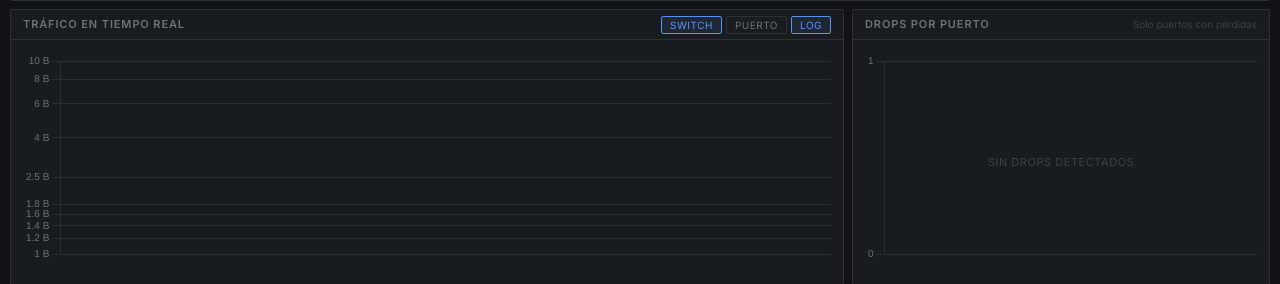
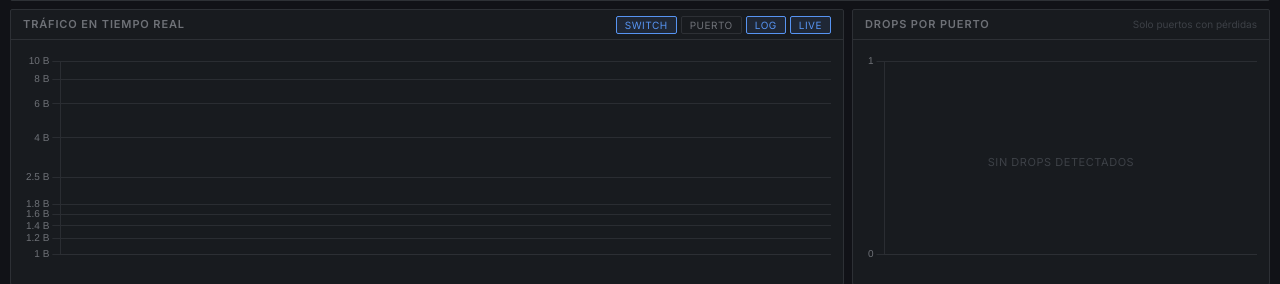
Before and after one commit to mariomontecatine/mininet-agents, a Flask app: page / in a window 1280 px wide. Shown: the part 1699-1983 px from the top of the page. Run offline with Flask 3, Linux system fonts and the light colour scheme; data that the repository does not hold is empty.

Commit message:
Dashboard: scrollable history mode for live traffic chart
Adds a Live/Full toggle next to Switch/Port. In Full mode the chart
canvas grows with the sample count inside an overflow-x:auto wrapper
and auto-scrolls to the right edge as new samples arrive. Live mode
keeps the previous fixed 60-sample window.

- supervisor: keep up to 2000 samples in live_metrics.json (~2.7 h
  at 5 s) so old data is still available when scrolling back.
- dashboard API: /api/live-metrics[/switch] accept ?limit=N (10–2000).
- UI: scrollable wrapper, dynamic canvas width, auto-scroll right.

```diff
--- a/dashboard/app.py
+++ b/dashboard/app.py
@@ -540,8 +540,16 @@ def api_qos_history():
 
 @app.route("/api/live-metrics")
 def api_live_metrics():
-    """Serie temporal por puerto desde live_metrics.json (muestras cada ~5s)."""
-    history = _load_json("live_metrics.json", [])[-60:]
+    """Serie temporal por puerto desde live_metrics.json (muestras cada ~5s).
+
+    Query param `limit` (default 60, máx 2000): nº de muestras devueltas.
+    """
+    try:
+        limit = int(request.args.get("limit", 60))
+    except (TypeError, ValueError):
+        limit = 60
+    limit = max(10, min(limit, 2000))
+    history = _load_json("live_metrics.json", [])[-limit:]
     if not history:
         return jsonify({"labels": [], "ports": {}})
 
@@ -568,8 +576,16 @@ def api_live_metrics():
 
 @app.route("/api/live-metrics/switch")
 def api_live_metrics_switch():
-    """Serie temporal agregada por switch desde live_metrics.json (muestras cada ~5s)."""
-    history = _load_json("live_metrics.json", [])[-60:]
+    """Serie temporal agregada por switch desde live_metrics.json (muestras cada ~5s).
+
+    Query param `limit` (default 60, máx 2000): nº de muestras devueltas.
+    """
+    try:
+        limit = int(request.args.get("limit", 60))
+    except (TypeError, ValueError):
+        limit = 60
+    limit = max(10, min(limit, 2000))
+    history = _load_json("live_metrics.json", [])[-limit:]
     if not history:
         return jsonify({"labels": [], "switches": {}})
 
--- a/dashboard/templates/index.html
+++ b/dashboard/templates/index.html
@@ -101,7 +101,11 @@
 
     /* ── Chart containers ── */
     .chart-wrap { position: relative; }
-    #chart-traffic-wrap { height: 220px; }
+    #chart-traffic-wrap { height: 220px; overflow-x: auto; overflow-y: hidden; }
+    #chart-traffic-wrap::-webkit-scrollbar { height: 6px; }
+    #chart-traffic-wrap::-webkit-scrollbar-track { background: transparent; }
+    #chart-traffic-wrap::-webkit-scrollbar-thumb { background: var(--border); border-radius: 3px; }
+    #chart-traffic-inner { height: 100%; min-width: 100%; position: relative; }
     #chart-drops-wrap   { height: 220px; }
     #chart-util-wrap    { height: 160px; }
 
@@ -507,11 +511,14 @@
           <button class="btn-tog active" id="btn-view-sw" onclick="setView('switch')">Switch</button>
           <button class="btn-tog"        id="btn-view-pt" onclick="setView('port')">Puerto</button>
           <button class="btn-tog active" id="btn-scale"   onclick="toggleScale()">Log</button>
+          <button class="btn-tog active" id="btn-window"  onclick="toggleTrafficWindow()" title="Ventana viva (60 muestras) vs histórico completo">Live</button>
         </div>
       </div>
       <div class="panel-body">
         <div class="chart-wrap" id="chart-traffic-wrap">
-          <canvas id="chart-traffic"></canvas>
+          <div id="chart-traffic-inner">
+            <canvas id="chart-traffic"></canvas>
+          </div>
         </div>
       </div>
     </div>
@@ -638,6 +645,8 @@ let _portMetrics   = null;
 let _viewMode      = 'switch';
 let _scaleLog      = true;
 let _heatData      = null;
+let _trafficWindow = 'live';   // 'live' (60 muestras) | 'full' (hasta 2000)
+const PX_PER_SAMPLE = 18;      // ancho mínimo por muestra cuando hay scroll
 
 // ═══════════════════════════════════════════════════════════════════════════
 // STATUS BADGE
@@ -741,12 +750,39 @@ function toggleScale() {
   trafficChart.options.scales.y.min  = _scaleLog ? 1 : 0;
   trafficChart.update('none');
 }
+function toggleTrafficWindow() {
+  _trafficWindow = (_trafficWindow === 'live') ? 'full' : 'live';
+  const btn = document.getElementById('btn-window');
+  btn.textContent = _trafficWindow === 'live' ? 'Live' : 'Full';
+  btn.classList.toggle('active', _trafficWindow === 'live');
+  // Fuerza fetch inmediato para refrescar la serie con el nuevo límite
+  updateLiveMetrics();
+}
 
 function rebuildTrafficChart() {
   const data = _viewMode === 'switch' ? _switchMetrics : _portMetrics;
   if (!data || !data.labels) return;
   const entries = _viewMode === 'switch' ? data.switches : data.ports;
   if (!entries) return;
+
+  // Ancho dinámico del canvas: si modo Full y hay más de 60 muestras,
+  // ampliamos el canvas y dejamos que el wrapper haga scroll horizontal.
+  const inner   = document.getElementById('chart-traffic-inner');
+  const wrapper = document.getElementById('chart-traffic-wrap');
+  if (inner && wrapper) {
+    const baseW = wrapper.clientWidth || 0;
+    const n     = data.labels.length;
+    let needed  = baseW;
+    if (_trafficWindow === 'full' && n > 60) {
+      needed = Math.max(baseW, n * PX_PER_SAMPLE);
+    }
+    const prev = inner.style.width;
+    inner.style.width = needed + 'px';
+    if (prev !== inner.style.width) {
+      requestAnimationFrame(() => { wrapper.scrollLeft = wrapper.scrollWidth; });
+      trafficChart.resize();
+    }
+  }
 
   const datasets = [];
   let ci = 0;
@@ -998,9 +1034,11 @@ async function updateStatus() {
 // ═══════════════════════════════════════════════════════════════════════════
 async function updateLiveMetrics() {
   try {
+    const limit = _trafficWindow === 'live' ? 60 : 2000;
+    const qs    = '?limit=' + limit;
     const [swData, ptData] = await Promise.all([
-      fetch('/api/live-metrics/switch').then(r => r.json()),
-      fetch('/api/live-metrics').then(r => r.json()),
+      fetch('/api/live-metrics/switch' + qs).then(r => r.json()),
+      fetch('/api/live-metrics'        + qs).then(r => r.json()),
     ]);
     _switchMetrics = swData;
     _portMetrics   = ptData;
--- a/supervisor.py
+++ b/supervisor.py
@@ -211,7 +211,7 @@ def _live_collector():
                 "ts":    datetime.now().isoformat(timespec="seconds"),
                 "ports": deltas,
             })
-            live_data = live_data[-60:]
+            live_data = live_data[-2000:]
             with open(live_file, "w", encoding="utf-8") as f:
                 json.dump(live_data, f, ensure_ascii=False)
 
```
